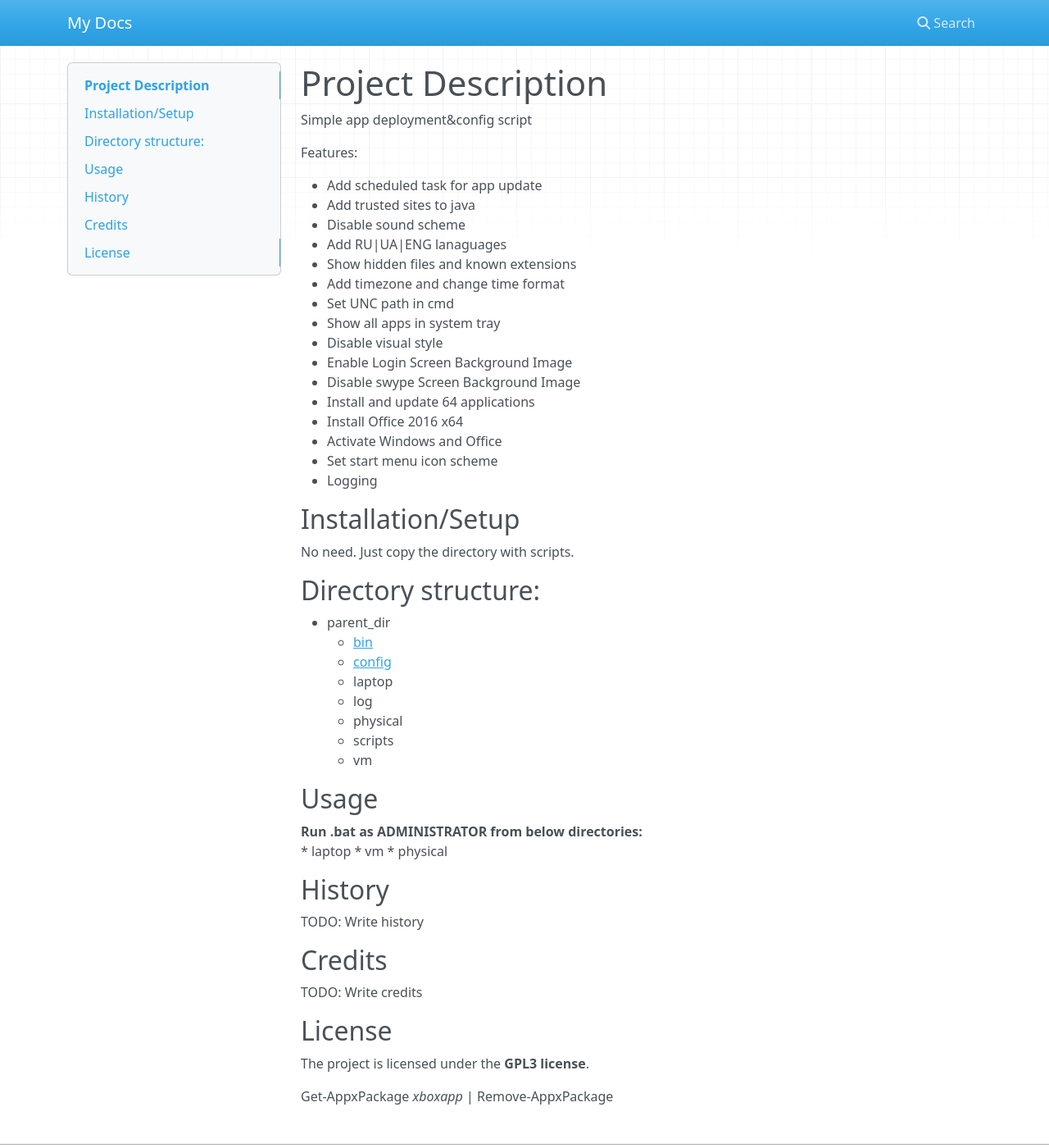
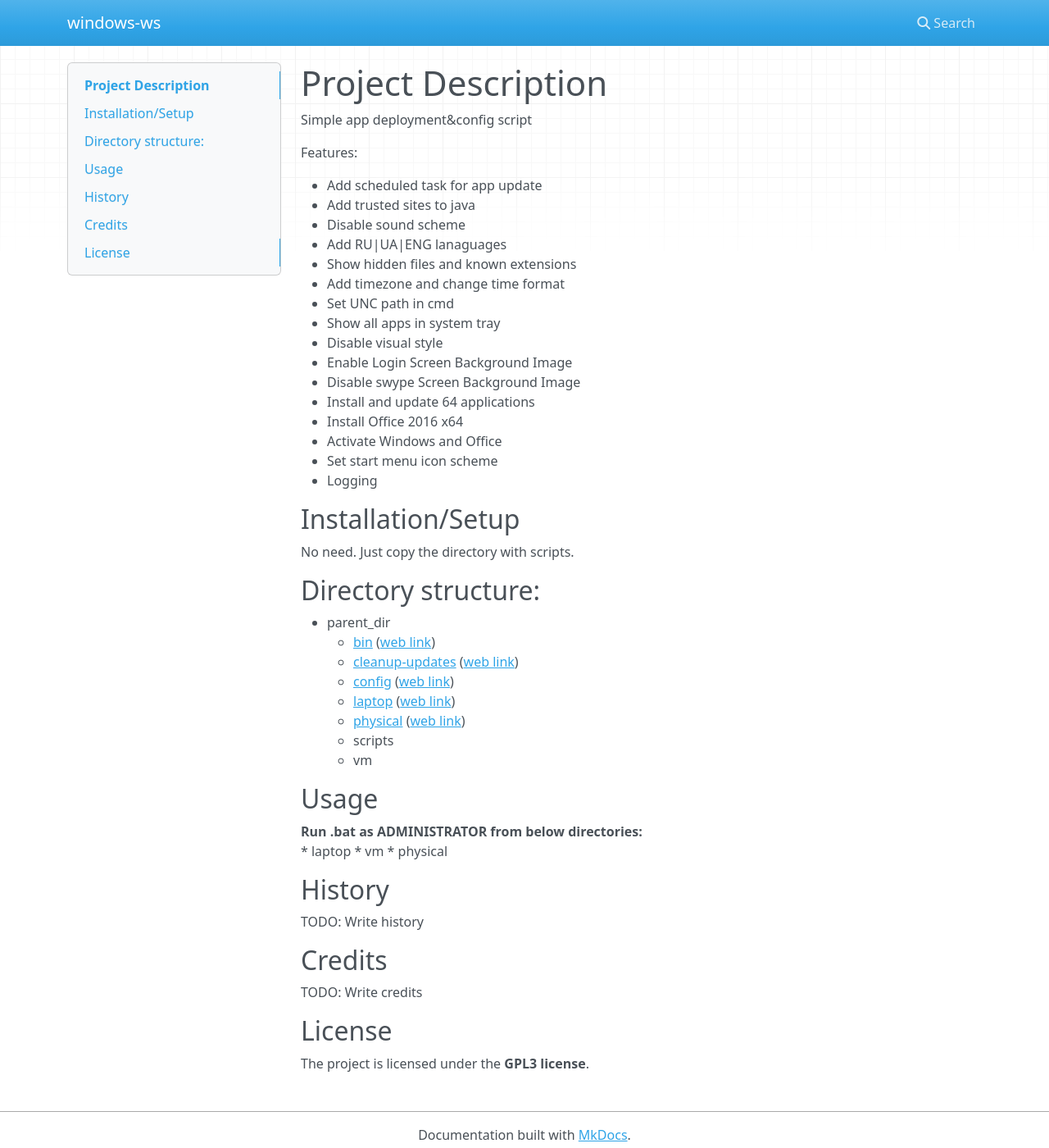
Before and after one commit to theprotos/windows-ws, an MkDocs documentation site: the page built from build-win/README.md, in a window 1280 px wide and 1400 px high. Shown: the whole window at 82% size. Built offline with MkDocs 1.6.1, drawn with Linux system fonts in a browser that asks for light colours; nearby versions of some CDN libraries.

Commit message:
updated files structure

```diff
--- a/build-win/README.md
+++ b/build-win/README.md
@@ -29,11 +29,11 @@ No need. Just copy the directory with scripts.
 ## Directory structure:
 
 * parent_dir
-    * [bin](bin/README.md)
-    * [config](config/README.md)
-    * laptop
-    * log
-    * physical
+    * [bin](build-win/bin/README.md) ([web link](bin))
+    * [cleanup-updates](build-win/cleanup-updates/README.md) ([web link](cleanup-updates))
+    * [config](build-win/config/README.md) ([web link](config))
+    * [laptop](build-win/laptop/README.md) ([web link](laptop))
+    * [physical](build-win/physical/README.md) ([web link](physical))
     * scripts
     * vm
 
@@ -55,6 +55,3 @@ TODO: Write credits
 ## License
 
 The project is licensed under the **GPL3 license**.
-
-
-Get-AppxPackage *xboxapp* | Remove-AppxPackage
--- a/mkdocs.yml
+++ b/mkdocs.yml
@@ -1,4 +1,4 @@
-site_name: My Docs
+site_name: windows-ws
 
 docs_dir: build-win
 
```
Also changed, not shown: README.md (added, +9 -0 lines), build-win/physical/README.md (added, +3 -0 lines).
